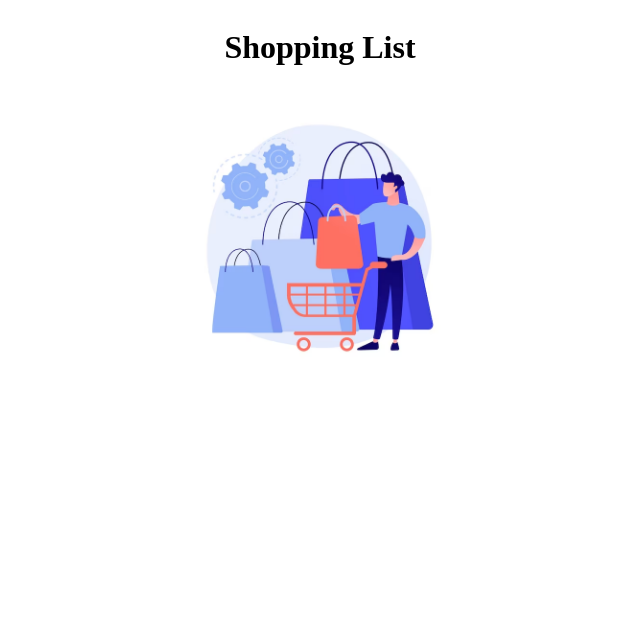
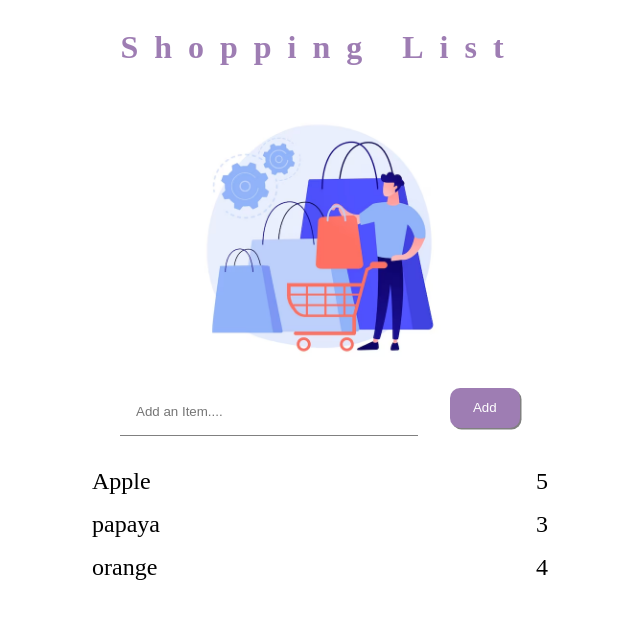
Before and after one commit to reemadhanwaniii/ShoppingList, a React (Vite) app: page / in a window 1280 px wide. Shown: the top 618 px of the page, without its empty margins (320-960 px from the left). Built offline with nearby package versions, Linux system fonts and the light colour scheme.

Commit message:
added items and itemList component and their styling

```diff
--- a/src/Components/Header/Header.css
+++ b/src/Components/Header/Header.css
@@ -1,20 +1,21 @@
-.header-wrapper{
+.header-wrapper {
     display: flex;
     flex-direction: column;
     justify-content: center;
     align-items: center;
 }
 
-.header-text{
+.header-text {
     letter-spacing: 1rem;
-    font-size: 3rem;
+    font-size: 2rem;
+    color: #9e7db3;
 }
 
-.header-image-wrapper{
+.header-image-wrapper {
     height: 300px;
     width: 300px;
 }
-.header-img{
+.header-img {
     max-width: 100%;
     max-height: 100%;
 }
--- a/src/Components/Header/Header.jsx
+++ b/src/Components/Header/Header.jsx
@@ -4,7 +4,7 @@ import './Header.css';
 function Header() {
     return(
         <div className="header-wrapper">
-            <h1 img="header-text">
+            <h1 className="header-text">
                 Shopping List
             </h1>
             <div className="header-image-wrapper">
--- /dev/null
+++ b/src/Components/InputItem/InputItem.css
@@ -0,0 +1,28 @@
+.input-item-wrapper{
+    width: 400px;
+    display: flex;
+    gap: 2rem;
+}
+
+.input-item{
+    width: 100%;
+    padding: 1rem;
+    border: none;
+    border-bottom: 1px solid grey;
+}
+.input-item:focus{
+    outline: none;
+}
+.add-item-btn{
+    width: 100px;
+    height: 40px;
+    border: none;
+    border-radius: 10px;
+    background-color: #9e7db3;
+    color: white;
+    box-shadow: 1.5px 1.5px grey;
+}
+
+.add-item-btn:hover{
+    box-shadow: none;
+}
--- /dev/null
+++ b/src/Components/InputItem/InputItem.jsx
@@ -0,0 +1,17 @@
+import './InputItem.css';
+
+function InputItem(){
+    return(
+        <div className="input-item-wrapper">
+            <input className='input-item'
+                type="text"
+                placeholder="Add an Item...."
+            />
+            <button className='add-item-btn'>
+                Add
+            </button>
+        </div>
+    );
+}
+
+export default InputItem;
--- /dev/null
+++ b/src/Components/Item/Item.css
@@ -0,0 +1,16 @@
+.item-wrapper{
+    display: flex;
+    justify-content: space-around;
+    width: 100%;
+    margin-bottom: 1rem;
+}
+
+.item-name{
+    flex-basis: 80%;
+    font-size: x-large;
+}
+
+.item-quantity{
+    font-size: x-large;
+
+}
--- /dev/null
+++ b/src/Components/Item/Item.jsx
@@ -0,0 +1,17 @@
+import './Item.css';
+
+function Item({itemName,quantity}){
+    return(
+        <div className='item-wrapper'>
+            <div className='item-name'>
+                {itemName}
+            </div>
+            <div className='item-quantity'>
+                {quantity}
+            </div>
+        </div>
+    )
+}
+
+
+export default Item;
--- /dev/null
+++ b/src/Components/ItemList/ItemList.css
@@ -0,0 +1,4 @@
+.shopping-items-wrapper{
+    min-width: 100%;
+    max-width: 500px;
+}
--- /dev/null
+++ b/src/Components/ItemList/ItemList.jsx
@@ -0,0 +1,21 @@
+import Item from '../Item/Item';
+import './ItemList.css';
+
+function ItemList({ shoppingItems}){
+    return(
+        <div className='shopping-items-wrapper'>
+            {
+                shoppingItems && shoppingItems.map((item)=>{
+                    return (
+                        <Item
+                        itemName={item.name}
+                        quantity={item.quantity}
+                        key={item.id}/>
+                    )
+                })
+            }
+        </div>
+    );
+}
+
+export default ItemList;
--- /dev/null
+++ b/src/Components/ShoppingList/ShoppingList.css
@@ -0,0 +1,9 @@
+.shopping-input{
+    display: flex;
+    flex-direction: column;
+    align-items: center;
+    justify-content: center;
+    gap: 2rem;
+    width: 500px;
+    margin: 0 auto;
+}
--- a/src/Components/ShoppingList/ShoppingList.jsx
+++ b/src/Components/ShoppingList/ShoppingList.jsx
@@ -1,9 +1,24 @@
 import Header from "../Header/Header";
+import InputItem from "../InputItem/InputItem";
+import ItemList from "../ItemList/ItemList";
+import './ShoppingList.css';
 
 function ShoppingList() {
+
+    const shoppingItems = [
+        {id:1,name:"Apple",quantity:5},
+        {id:2,name:"papaya",quantity:3},
+        {id:3,name:"orange",quantity:4}
+    ]
+
     return(
         <>
             <Header/>
+            <div className="shopping-input">
+                <InputItem/>
+                <ItemList
+                 shoppingItems={shoppingItems}/>
+            </div>
         </>
     )
 }
```
